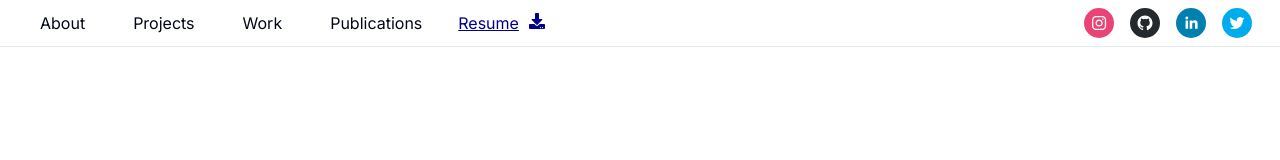
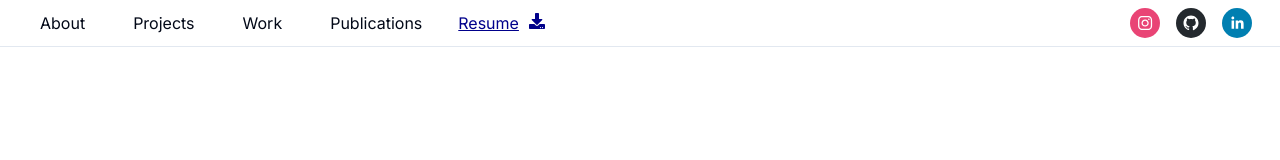
Before and after one commit to Benler123/personal-website, a Next.js app: page / in a window 1280 px wide. Shown: the top 160 px of the page. Built offline with nearby package versions, Linux system fonts and the light colour scheme.

Commit message:
remove twitter

```diff
--- a/src/components/Navbar.js
+++ b/src/components/Navbar.js
@@ -109,10 +109,6 @@ function Navbar() {
             url="https://www.linkedin.com/in/TylerKwok/"
             style={{ height: 30, width: 30 }}
           />
-          <SocialIcon
-            url="https://www.twitter.com/in/TylerKwok/"
-            style={{ height: 30, width: 30 }}
-          />
         </div>
       </div>
     </div>
```
